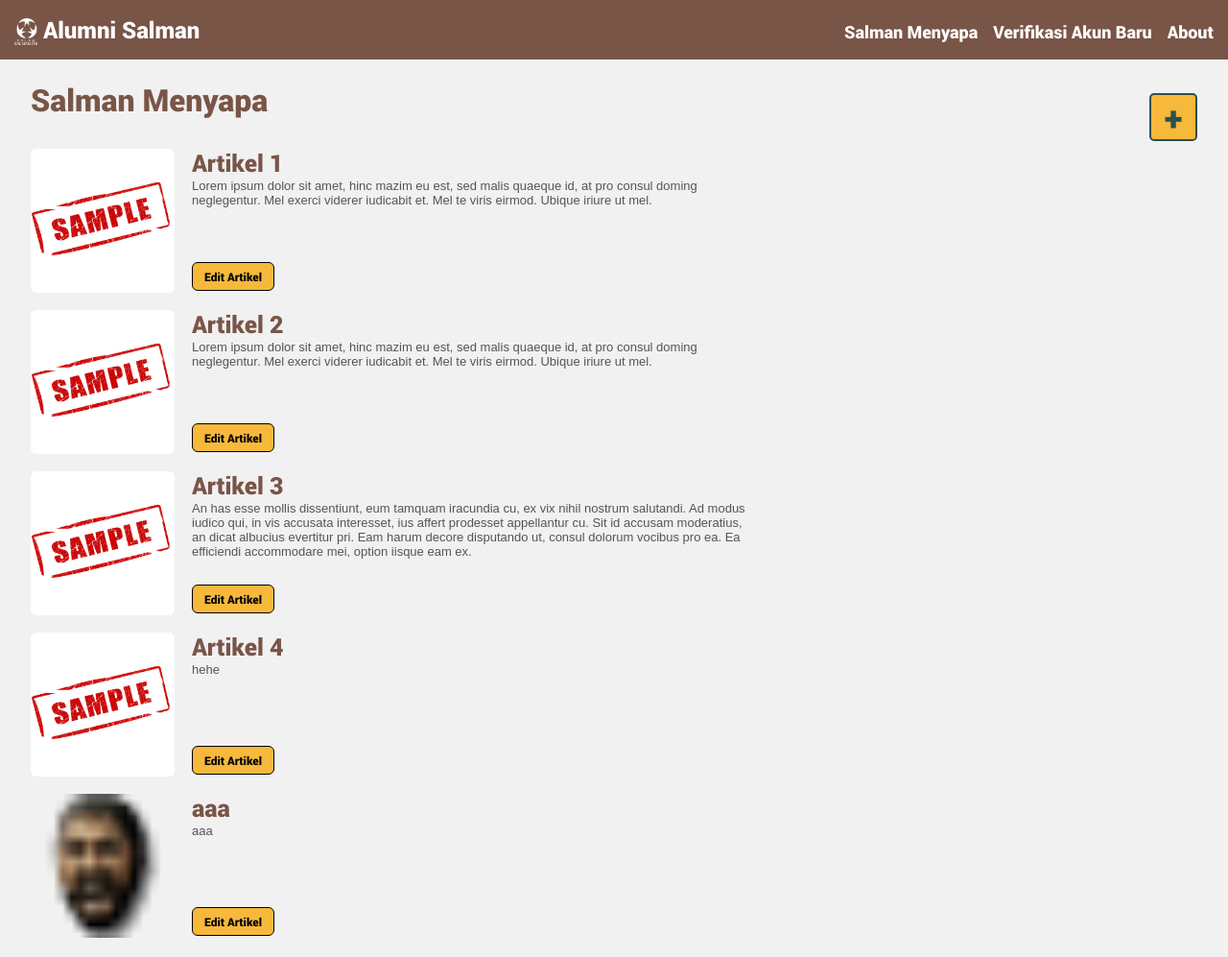
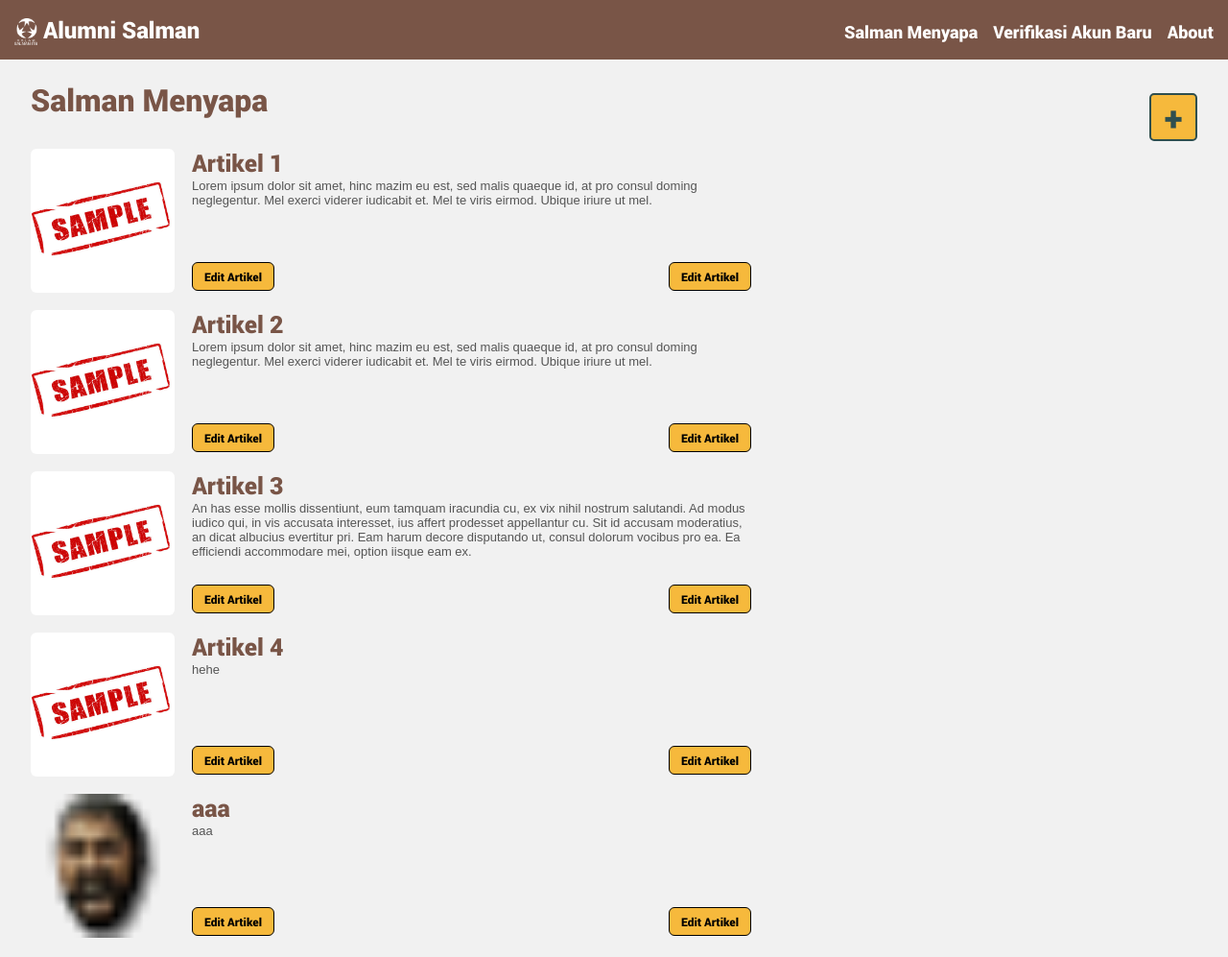
Before and after one commit to rozium/salman-admin, a Django app: page /menyapa/list/ in a window 1280 px wide. Shown: the whole page at 96% size. Run offline with Django 3.2, Linux system fonts and the light colour scheme; a user stored in the database is signed in; data comes from the database, SQL or seed files in the repository; some libraries are stand-ins or nearby versions.

```diff
--- a/alumni/templates/menyapa_list.html
+++ b/alumni/templates/menyapa_list.html
@@ -119,9 +119,12 @@
 						<span class="article-clip-title">{{ articleClip.judul }}</span><br>
 						<span class="article-clip-desc">{{ articleClip.deskripsi }}</span>
 					</div>
-					<form action="{% url 'menyapaEdit' articleClip.article_id %}" method="get">
-                        <button type="submit" class="buttonLogin" style="font-size: 12px; font-family: Roboto-Black; padding: 6px 12px;"><span>Edit Artikel </span></button>
-					</form>
+                    <div style="display: inline-flex; width: 100%;">
+    					<form action="{% url 'menyapaEdit' articleClip.article_id %}" method="get">
+                            <button type="submit" class="buttonLogin" style="font-size: 12px; font-family: Roboto-Black; padding: 6px 12px;"><span>Edit Artikel </span></button>
+                        </form>
+                        <button type="submit" class="buttonLogin" style="margin-left: auto;font-size: 12px; font-family: Roboto-Black; padding: 6px 12px;"><span>Edit Artikel </span></button>
+                    </div>
 				</div>
 			</li>
 			{% endfor %}
--- a/alumni/views.py
+++ b/alumni/views.py
@@ -158,6 +158,14 @@ def menyapaPage(request):
         return JsonResponse({'error': 'Page tidak ditemukan!'})
     else:
         return JsonResponse({'error': 'Error!'})
+
+def menyapaNew(request, article_id):
+    if request.user.is_authenticated:
+        articleClips = ArticleClip.objects.get(id = article_id)
+        context = {'article' : articleClips}
+        return render(request, 'menyapa_edit.html', context)
+    else:
+        return redirect("/login/")
 
 def menyapaEdit(request, article_id):
     if request.user.is_authenticated:
```
Also changed, not shown: 1 other file.
